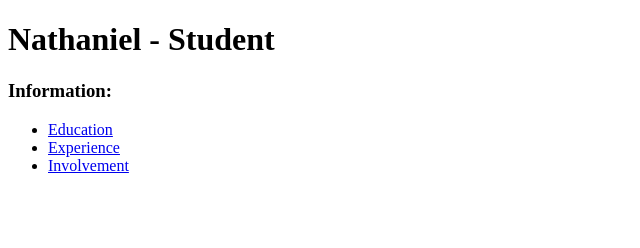
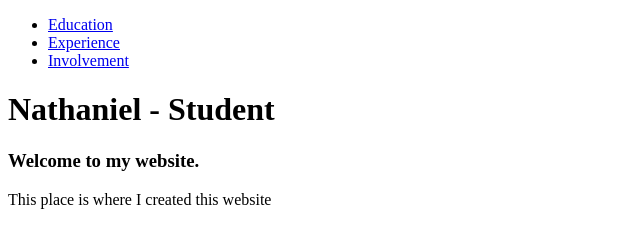
Before and after one commit to n2gearhead/n2gearhead.github.io, a plain HTML site: page index.html in a window 1280 px wide. Shown: the whole page, without its empty margins (0-640 px from the left). Drawn offline with Linux system fonts and the light colour scheme.

Commit message:
Add files via upload

```diff
--- a/index.html
+++ b/index.html
@@ -4,12 +4,17 @@
 		<title>Nathaniel's website</title>
 	</head>
 	<body>
-		<h1>Nathaniel - Student</h1>
-		<h3>Information:</h3>
-		<ul>
-			<li><a href="education.html">Education</a></li>
-			<li><a href="experience.html">Experience</a></li>
-			<li><a href="involvement.html">Involvement</a></li>
-		</ul>
+		<div class="nav">
+			<ul>
+				<li><a href="education.html">Education</a></li>
+				<li><a href="experience.html">Experience</a></li>
+				<li><a href="involvement.html">Involvement</a></li>
+			</ul>
+		</div>
+		<div class="main">
+			<h1>Nathaniel - Student</h1>
+			<h3>Welcome to my website.</h3>
+			<p>This place is where I created this website</p>
+		</div>
 	</body>
 </html>
```
